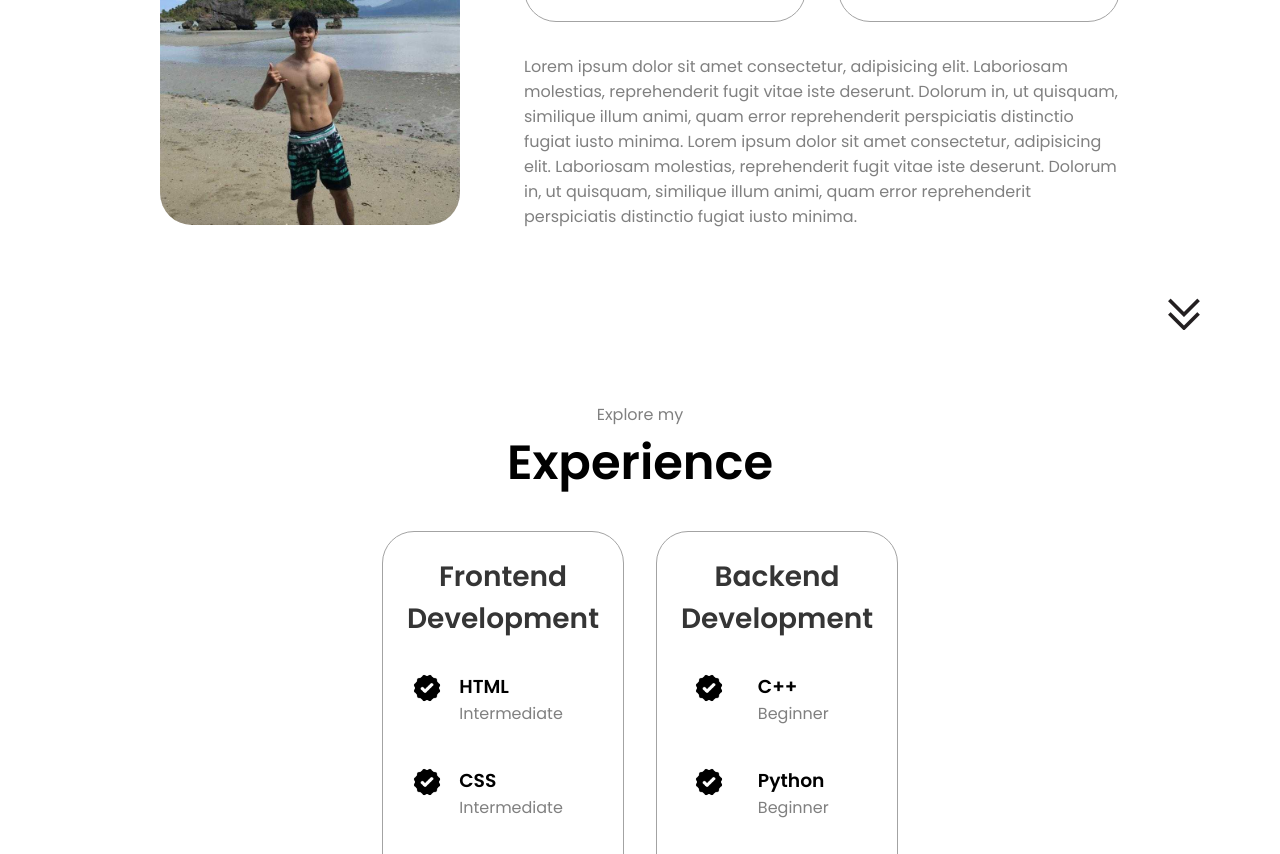
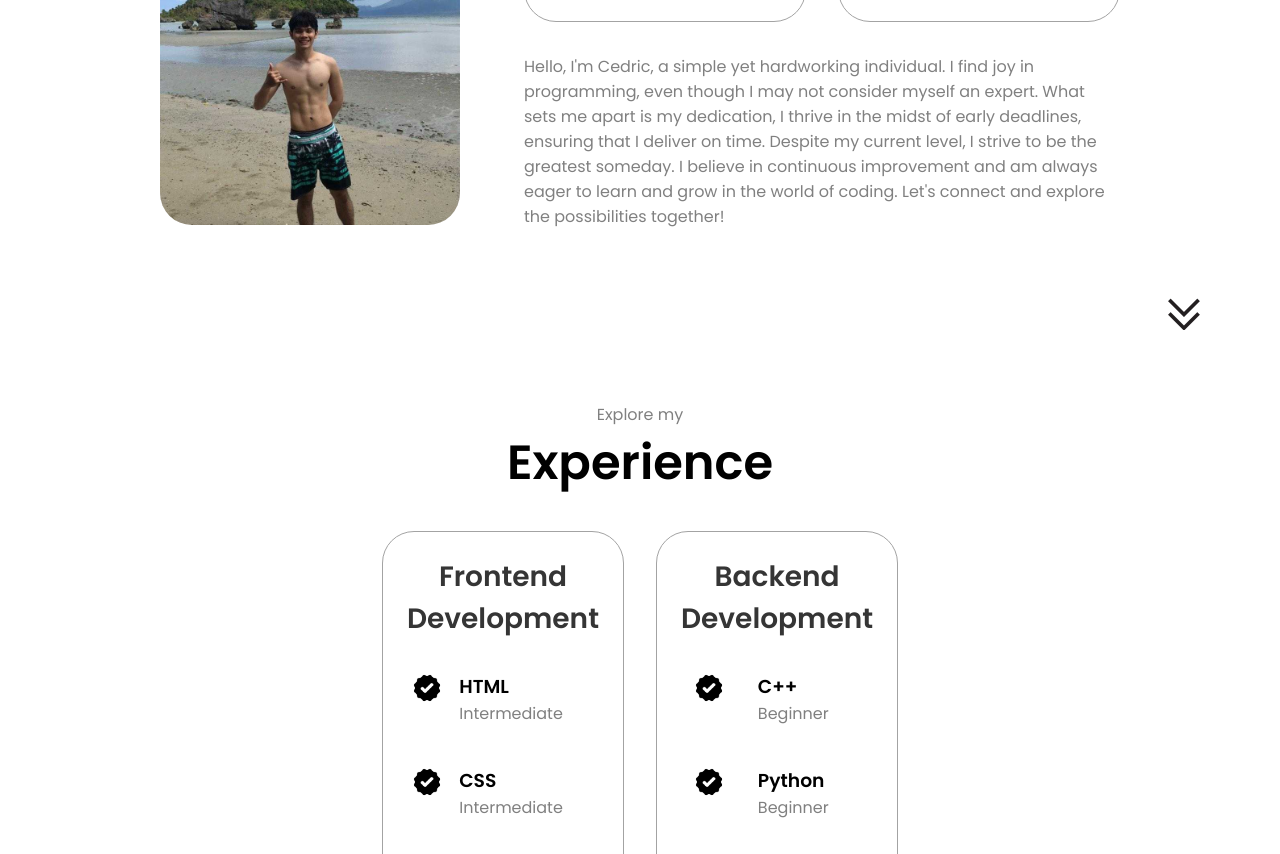
Before and after one commit to cedik456/Project-1-Portfolio, a plain HTML site: page index.html in a window 1280 px wide. Shown: the part 1294-2148 px from the top of the page. Drawn offline with Linux system fonts and the light colour scheme.

Commit message:
Portfolio-1
This reverts commit dfad27b242c12e1ef04c267601e77520749f0966.

```diff
--- a/index.html
+++ b/index.html
@@ -13,7 +13,6 @@
 
   <nav id="header">
     <div class="logo">Cedric Nano</div>
-
     <div>
       <ul class="nav-links">
         <li><a href="#about">About</a></li>
@@ -61,9 +60,7 @@
       </div>
       <div id="socials-container">
         <img src="./assets/pngegg.png" alt="Facebook Profile" class="icon" onclick="location.href= 'https://www.facebook.com/'">
-
         <img src="./assets/github-icon.png" alt="Github Profile" class="icon" onclick="location.href= 'https://github.com/'">
-
       </div>
     </div>
   </section>
@@ -94,7 +91,7 @@
         </div>
 
         <div class="text-container">
-          <p>Lorem ipsum dolor sit amet consectetur, adipisicing elit. Laboriosam molestias, reprehenderit fugit vitae iste deserunt. Dolorum in, ut quisquam, similique illum animi, quam error reprehenderit perspiciatis distinctio fugiat iusto minima. Lorem ipsum dolor sit amet consectetur, adipisicing elit. Laboriosam molestias, reprehenderit fugit vitae iste deserunt. Dolorum in, ut quisquam, similique illum animi, quam error reprehenderit perspiciatis distinctio fugiat iusto minima.</p>
+          <p>Hello, I'm Cedric, a simple yet hardworking individual. I find joy in programming, even though I may not consider myself an expert. What sets me apart is my dedication, I thrive in the midst of early deadlines, ensuring that I deliver on time. Despite my current level, I strive to be the greatest someday. I believe in continuous improvement and am always eager to learn and grow in the world of coding. Let's connect and explore the possibilities together!</p>
         </div>
       </div>
     </div>
@@ -180,7 +177,6 @@
       <div class="contact-info-container">
         <img src="./assets/gmail-logo.png" alt="Email logo" class="contact-icon icon">
         <p><a href="https://mail.google.com/mail/u/0/#inbox">lawrenzuio@gmail.com</a></p>
-
       </div>
 
       <div class="contact-info-container">
```
